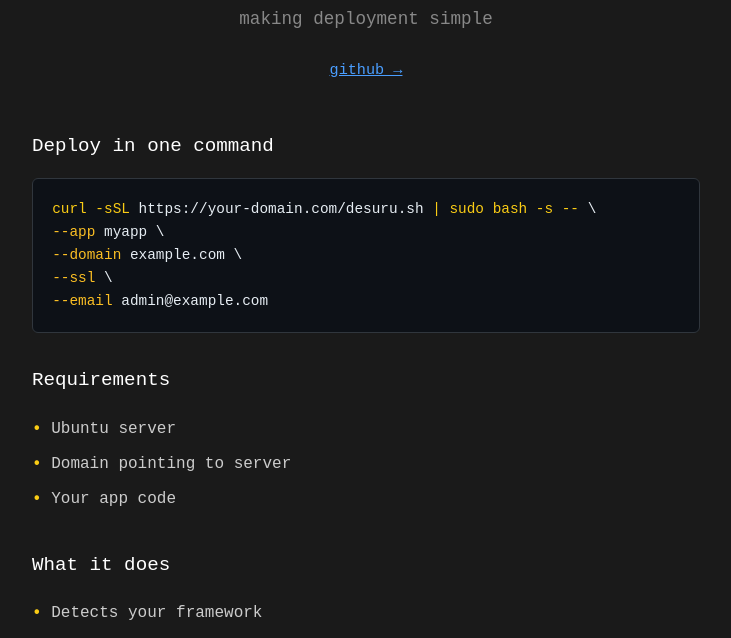
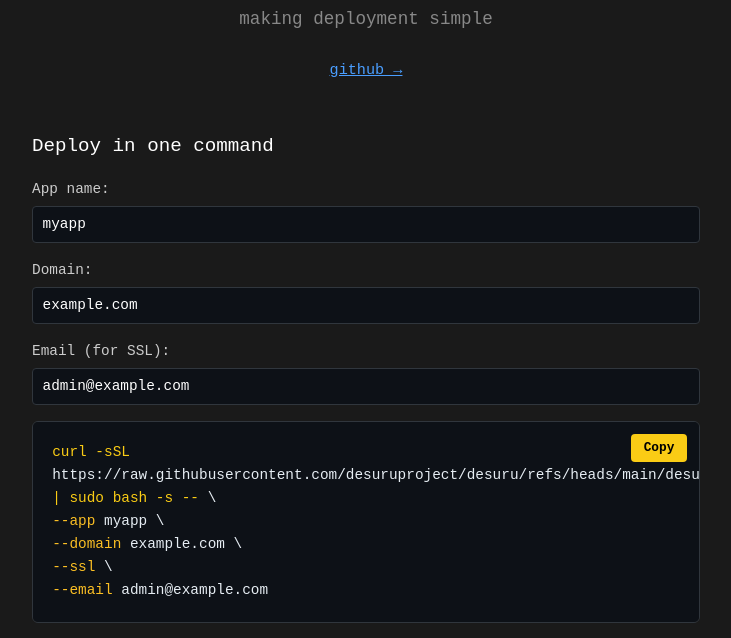
Before and after one commit to desuruproject/desuru-site, a plain HTML site: page index.html in a window 1280 px wide. Shown: the part 153-791 px from the top of the page, without its empty margins (274-1005 px from the left). Drawn offline with Linux system fonts and the light colour scheme.

Commit message:
update url

```diff
--- a/index.html
+++ b/index.html
@@ -64,7 +64,7 @@
             "priceCurrency": "USD"
         },
         "softwareVersion": "1.0",
-        "downloadUrl": "https://github.com/kunaljaykam/desuruproject"
+        "downloadUrl": "https://github.com/desuruproject/desuru"
     }
     </script>
     <style>
@@ -193,6 +193,60 @@
             color: #fde047;
         }
 
+        .input-group {
+            margin-bottom: 1rem;
+        }
+
+        .input-group label {
+            display: block;
+            margin-bottom: 0.3rem;
+            color: #ccc;
+            font-size: 0.9rem;
+        }
+
+        .input-group input {
+            width: 100%;
+            padding: 0.6rem;
+            background: #0d1117;
+            border: 1px solid #30363d;
+            border-radius: 4px;
+            color: #ffffff;
+            font-family: 'Courier New', 'Monaco', monospace;
+            font-size: 0.9rem;
+        }
+
+        .input-group input:focus {
+            outline: none;
+            border-color: #facc15;
+        }
+
+        .code-container {
+            position: relative;
+        }
+
+        .copy-btn {
+            position: absolute;
+            top: 0.8rem;
+            right: 0.8rem;
+            background: #facc15;
+            color: #000;
+            border: none;
+            padding: 0.4rem 0.8rem;
+            border-radius: 4px;
+            font-family: 'Courier New', 'Monaco', monospace;
+            font-size: 0.8rem;
+            cursor: pointer;
+            font-weight: bold;
+        }
+
+        .copy-btn:hover {
+            background: #fde047;
+        }
+
+        .copy-btn:active {
+            transform: scale(0.95);
+        }
+
         @media (max-width: 640px) {
             body {
                 font-size: 16px;
@@ -218,17 +272,36 @@
         <header class="header">
             <h1 class="logo">desuru</h1>
             <p class="tagline">making deployment simple</p>
-            <a href="https://github.com/kunaljaykam/desuruproject" target="_blank" class="github">github →</a>
+            <a href="https://github.com/desuruproject/desuru" target="_blank" class="github">github →</a>
         </header>
 
         <section class="section">
             <h2>Deploy in one command</h2>
-            <div class="code-block">
-<span class="command">curl -sSL</span> https://your-domain.com/desuru.sh <span class="command">| sudo bash -s --</span> \<br>
-  <span class="flag">--app</span> myapp \<br>
-  <span class="flag">--domain</span> example.com \<br>
+
+            <div class="input-group">
+                <label for="appName">App name:</label>
+                <input type="text" id="appName" placeholder="myapp" value="myapp">
+            </div>
+
+            <div class="input-group">
+                <label for="domain">Domain:</label>
+                <input type="text" id="domain" placeholder="example.com" value="example.com">
+            </div>
+
+            <div class="input-group">
+                <label for="email">Email (for SSL):</label>
+                <input type="email" id="email" placeholder="admin@example.com" value="admin@example.com">
+            </div>
+
+            <div class="code-container">
+                <div class="code-block" id="command">
+<span class="command">curl -sSL</span> https://raw.githubusercontent.com/desuruproject/desuru/refs/heads/main/desuru.sh <span class="command">| sudo bash -s --</span> \<br>
+  <span class="flag">--app</span> <span id="appNameOutput">myapp</span> \<br>
+  <span class="flag">--domain</span> <span id="domainOutput">example.com</span> \<br>
   <span class="flag">--ssl</span> \<br>
-  <span class="flag">--email</span> admin@example.com
+  <span class="flag">--email</span> <span id="emailOutput">admin@example.com</span>
+                </div>
+                <button class="copy-btn" onclick="copyCommand()">Copy</button>
             </div>
         </section>
 
@@ -267,5 +340,57 @@
             <p>a project by <a href="https://kunaljaykam.com" target="_blank">kunaljaykam</a></p>
         </footer>
     </div>
+
+    <script>
+        // Update command in real-time
+        function updateCommand() {
+            const appName = document.getElementById('appName').value || 'myapp';
+            const domain = document.getElementById('domain').value || 'example.com';
+            const email = document.getElementById('email').value || 'admin@example.com';
+
+            document.getElementById('appNameOutput').textContent = appName;
+            document.getElementById('domainOutput').textContent = domain;
+            document.getElementById('emailOutput').textContent = email;
+        }
+
+        // Copy command to clipboard
+        async function copyCommand() {
+            const appName = document.getElementById('appName').value || 'myapp';
+            const domain = document.getElementById('domain').value || 'example.com';
+            const email = document.getElementById('email').value || 'admin@example.com';
+
+            const command = `curl -sSL https://raw.githubusercontent.com/desuruproject/desuru/refs/heads/main/desuru.sh | sudo bash -s -- --app ${appName} --domain ${domain} --ssl --email ${email}`;
+
+            try {
+                await navigator.clipboard.writeText(command);
+                const btn = document.querySelector('.copy-btn');
+                const originalText = btn.textContent;
+                btn.textContent = 'Copied!';
+                setTimeout(() => {
+                    btn.textContent = originalText;
+                }, 1000);
+            } catch (err) {
+                // Fallback for older browsers
+                const textArea = document.createElement('textarea');
+                textArea.value = command;
+                document.body.appendChild(textArea);
+                textArea.select();
+                document.execCommand('copy');
+                document.body.removeChild(textArea);
+
+                const btn = document.querySelector('.copy-btn');
+                const originalText = btn.textContent;
+                btn.textContent = 'Copied!';
+                setTimeout(() => {
+                    btn.textContent = originalText;
+                }, 1000);
+            }
+        }
+
+        // Add event listeners
+        document.getElementById('appName').addEventListener('input', updateCommand);
+        document.getElementById('domain').addEventListener('input', updateCommand);
+        document.getElementById('email').addEventListener('input', updateCommand);
+    </script>
 </body>
 </html>
```
